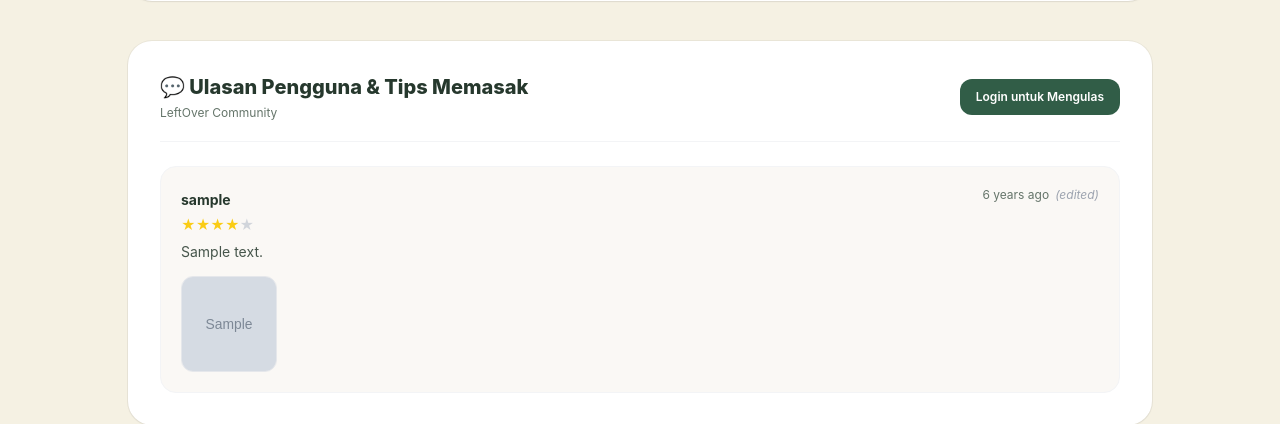
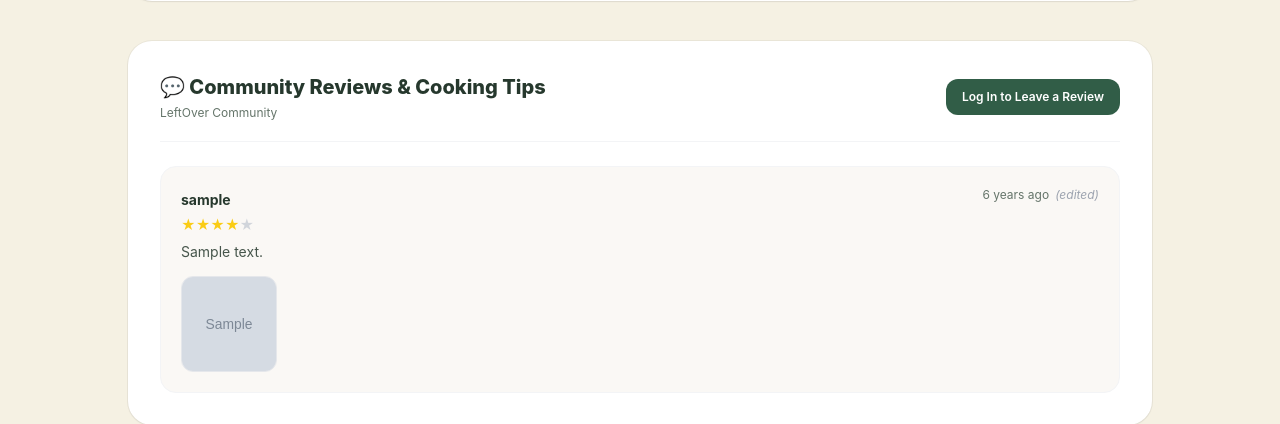
Before and after one commit to PBP-kel-3A/LeftOver, a Django app: page /recipes/1/ in a window 1280 px wide. Shown: the part 1112-1536 px from the top of the page. Run offline with Django 5.2, Linux system fonts and the light colour scheme; tables that the repository leaves empty hold one stand-in row (values such as "Sample post"); grey boxes marked "Sample" are stand-in pictures; some libraries are stand-ins or nearby versions.

Commit message:
chore: translate teks UI ke Bahasa Inggris

```diff
--- a/reviews/templates/reviews/_review_item.html
+++ b/reviews/templates/reviews/_review_item.html
@@ -50,7 +50,7 @@
                     data-review-id="{{ review.id }}"
                     onclick="openDeleteReviewModal(this)"
                     class="text-red-600 font-semibold hover:underline cursor-pointer">
-                Hapus
+                Delete
             </button>
         {% endif %}
     </div>
--- a/reviews/templates/reviews/review_section.html
+++ b/reviews/templates/reviews/review_section.html
@@ -4,18 +4,18 @@
     <!-- Header & Tombol Buka Modal -->
     <div class="flex flex-wrap items-center justify-between gap-4 border-b border-gray-100 pb-5 mb-6">
         <div>
-            <h2 class="text-xl font-extrabold text-[#26382D]">💬 Ulasan Pengguna & Tips Memasak</h2>
+            <h2 class="text-xl font-extrabold text-[#26382D]">💬 Community Reviews & Cooking Tips</h2>
             <p class="text-xs text-[#65756A] mt-1">LeftOver Community</p>
         </div>
 
         <div class="flex flex-wrap items-center gap-3">
             {% if user.is_authenticated %}
                 <button type="button" onclick="openAddReviewModal()" class="px-4 py-2.5 rounded-xl bg-[#7C1A0F] hover:bg-[#65140B] text-white font-semibold text-xs transition shadow-xs cursor-pointer">
-                    + Tulis Ulasan & Tips
+                    + Write a Review & Tips
                 </button>
             {% else %}
                 <a href="{% url 'main:login' %}" class="px-4 py-2.5 rounded-xl bg-[#315D47] text-white font-semibold text-xs transition">
-                    Login untuk Mengulas
+                    Log In to Leave a Review
                 </a>
             {% endif %}
         </div>
@@ -48,7 +48,7 @@
                     {% if review.images.all %}
                         <div class="mt-3 flex flex-wrap gap-2">
                             {% for img in review.images.all %}
-                                <img src="{{ img.image }}" alt="Foto ulasan" onclick="openImageLightbox('{{ img.image }}')" class="w-24 h-24 object-cover rounded-xl border border-gray-200 cursor-pointer hover:opacity-90 transition shadow-xs">
+                                <img src="{{ img.image }}" alt="Review Photo" onclick="openImageLightbox('{{ img.image }}')" class="w-24 h-24 object-cover rounded-xl border border-gray-200 cursor-pointer hover:opacity-90 transition shadow-xs">
                             {% endfor %}
                         </div>
                     {% endif %}
@@ -76,13 +76,13 @@
                                 data-review-id="{{ review.id }}"
                                 onclick="openDeleteReviewModal(this)"
                                 class="text-red-600 font-semibold hover:underline cursor-pointer">
-                            Hapus
+                            Delete
                         </button>
                     {% endif %}
                 </div>
             </div>
         {% empty %}
-            <p id="noReviewMsg" class="text-center text-sm text-[#65756A] py-8">Belum ada ulasan untuk resep ini. Jadilah yang pertama memberikan ulasan!</p>
+            <p id="noReviewMsg" class="text-center text-sm text-[#65756A] py-8">No reviews yet for this recipe. Be the first to leave a review!</p>
         {% endfor %}
     </div>
 </div>
@@ -90,8 +90,8 @@
 <!-- MODAL POPUP INPUT / EDIT ULASAN -->
 <div id="reviewModal" class="fixed inset-0 bg-black/50 backdrop-blur-xs hidden items-center justify-center z-50 px-4">
     <div class="bg-white rounded-3xl max-w-md w-full p-6 md:p-7 shadow-2xl border border-[#26382D]/10">
-        <h3 id="reviewModalTitle" class="text-lg font-extrabold text-[#26382D] mb-1">Bagikan Pengalaman Memasak</h3>
-        <p class="text-xs text-[#65756A] mb-5">Berikan penilaian bintang (wajib) serta tips atau foto masakan Anda.</p>
+        <h3 id="reviewModalTitle" class="text-lg font-extrabold text-[#26382D] mb-1">Share Your Cooking Experience</h3>
+        <p class="text-xs text-[#65756A] mb-5">Leave a star rating and share your cooking tips or photos.</p>
 
         <form id="reviewForm" method="POST" action="{% url 'reviews:add_review' recipe.id %}" enctype="multipart/form-data" onsubmit="return validateReviewForm()">
             {% csrf_token %}
@@ -99,7 +99,7 @@
 
             <!-- Bintang Interaktif -->
             <div class="mb-4">
-                <label class="block text-xs font-bold text-[#26382D] mb-1.5">Rating Bintang <span class="text-red-500">*</span></label>
+                <label class="block text-xs font-bold text-[#26382D] mb-1.5">Rating<span class="text-red-500">*</span></label>
                 <div class="flex items-center gap-3">
                     <div class="flex text-3xl cursor-pointer select-none space-x-1" id="starContainer" onmouseleave="resetStarHover()">
                         <span onclick="selectStar(1)" onmouseenter="hoverStar(1)" class="star-btn text-gray-300 transition hover:scale-110">★</span>
@@ -108,40 +108,40 @@
                         <span onclick="selectStar(4)" onmouseenter="hoverStar(4)" class="star-btn text-gray-300 transition hover:scale-110">★</span>
                         <span onclick="selectStar(5)" onmouseenter="hoverStar(5)" class="star-btn text-gray-300 transition hover:scale-110">★</span>
                     </div>
-                    <span id="ratingLabel" class="text-xs font-semibold text-[#65756A]">0 dari 5 Bintang</span>
+                    <span id="ratingLabel" class="text-xs font-semibold text-[#65756A]">0 out of 5 stars</span>
                 </div>
-                <p id="ratingErrorMsg" class="text-xs text-red-600 mt-1.5 hidden">⚠️ Pilih minimal 1 bintang terlebih dahulu!</p>
+                <p id="ratingErrorMsg" class="text-xs text-red-600 mt-1.5 hidden">⚠️ Please select at least 1 star!</p>
             </div>
 
             <!-- Komentar -->
             <div class="mb-4">
-                <label class="block text-xs font-bold text-[#26382D] mb-1.5">Ulasan & Tips (Opsional)</label>
-                <textarea name="comment" id="commentInput" rows="3" placeholder="Tulis tips memasak, rasa, atau bahan substitusi..." class="w-full rounded-2xl border border-gray-200 p-3.5 text-sm text-[#26382D] focus:outline-none focus:border-[#315D47]"></textarea>
+                <label class="block text-xs font-bold text-[#26382D] mb-1.5">Review & Tips (Optional)</label>
+                <textarea name="comment" id="commentInput" rows="3" placeholder="Share cooking tips, describe the taste, or suggest ingredient substitutions..." class="w-full rounded-2xl border border-gray-200 p-3.5 text-sm text-[#26382D] focus:outline-none focus:border-[#315D47]"></textarea>
             </div>
 
             <!-- Upload Foto (Tanpa Teks Nama File Bawaan Browser, Maksimal 3 Foto) -->
             <div class="mb-4">
-                <label class="block text-xs font-bold text-[#26382D] mb-1.5">Foto Hasil Masakan (Maksimal 3 Foto)</label>
+                <label class="block text-xs font-bold text-[#26382D] mb-1.5">Photos of Your Dish (Up to 3 Photos)</label>
 
                 <!-- Tombol Kustom pengganti file input standar agar bersih dari nama file -->
                 <div class="flex items-center gap-3">
                     <label id="pickPhotoLabel" for="imageInput" class="px-4 py-2 rounded-xl bg-[#315D47]/10 text-[#315D47] font-semibold text-xs hover:bg-[#315D47]/20 transition cursor-pointer select-none">
-                        Pilih Foto
+                        Choose Photos
                     </label>
-                    <span id="fileCountLabel" class="text-xs text-[#65756A]">Belum ada foto dipilih</span>
+                    <span id="fileCountLabel" class="text-xs text-[#65756A]">No photos selected</span>
                 </div>
 
                 <!-- Input asli disembunyikan total agar tidak memunculkan teks nama file bawaan -->
                 <input type="file" name="images" id="imageInput" accept="image/*" multiple class="hidden">
-                <p class="text-[11px] text-[#65756A] mt-1.5">Kamu bisa memilih hingga 3 foto sekaligus.</p>
+                <p class="text-[11px] text-[#65756A] mt-1.5">You can select up to 3 photos.</p>
             </div>
 
             <!-- Container Pratinjau Foto Langsung dengan Tombol Silang (X) -->
             <div id="imagePreviewContainer" class="mb-6 hidden flex gap-3 flex-wrap"></div>
 
             <div class="flex justify-end gap-2.5">
-                <button type="button" onclick="closeReviewModal()" class="px-5 py-2.5 rounded-xl border border-gray-200 text-xs font-semibold text-[#26382D] cursor-pointer">Batal</button>
-                <button type="submit" class="px-5 py-2.5 rounded-xl bg-[#7C1A0F] hover:bg-[#65140B] text-white text-xs font-semibold transition cursor-pointer">Kirim Ulasan</button>
+                <button type="button" onclick="closeReviewModal()" class="px-5 py-2.5 rounded-xl border border-gray-200 text-xs font-semibold text-[#26382D] cursor-pointer">Cancel</button>
+                <button type="submit" class="px-5 py-2.5 rounded-xl bg-[#7C1A0F] hover:bg-[#65140B] text-white text-xs font-semibold transition cursor-pointer">Submit Review</button>
             </div>
         </form>
     </div>
@@ -151,14 +151,14 @@
 <div id="deleteReviewModal" class="fixed inset-0 bg-black/50 backdrop-blur-xs hidden items-center justify-center z-50 px-4">
     <div class="bg-white rounded-3xl max-w-sm w-full p-6 text-center shadow-2xl border border-[#26382D]/10">
         <div class="w-12 h-12 rounded-2xl bg-red-50 text-[#7C1A0F] flex items-center justify-center mx-auto mb-3 text-2xl font-bold">⚠️</div>
-        <h3 class="text-lg font-extrabold text-[#26382D] mb-1">Hapus Ulasan</h3>
-        <p class="text-xs text-[#65756A] mb-6">Apakah kamu ingin menghapus ulasan dan penilaian ini?</p>
+        <h3 class="text-lg font-extrabold text-[#26382D] mb-1">Delete Review</h3>
+        <p class="text-xs text-[#65756A] mb-6">Are you sure you want to delete this review and rating?</p>
 
         <form id="deleteReviewForm" method="POST" action="">
             {% csrf_token %}
             <div class="flex justify-center gap-3">
-                <button type="button" onclick="closeDeleteReviewModal()" class="flex-1 py-2.5 rounded-full border border-gray-200 text-xs font-semibold text-[#26382D] cursor-pointer">Batal</button>
-                <button type="submit" class="flex-1 py-2.5 rounded-full bg-[#7C1A0F] hover:bg-[#65140B] text-white text-xs font-semibold transition cursor-pointer">Ya, Lanjutkan</button>
+                <button type="button" onclick="closeDeleteReviewModal()" class="flex-1 py-2.5 rounded-full border border-gray-200 text-xs font-semibold text-[#26382D] cursor-pointer">Cancel</button>
+                <button type="submit" class="flex-1 py-2.5 rounded-full bg-[#7C1A0F] hover:bg-[#65140B] text-white text-xs font-semibold transition cursor-pointer">Yes, Continue</button>
             </div>
         </form>
     </div>
@@ -168,7 +168,7 @@
 <div id="imageLightboxModal" class="fixed inset-0 bg-black/90 hidden items-center justify-center z-50 p-4" onclick="closeImageLightbox()">
     <div class="relative max-w-4xl max-h-screen w-full flex items-center justify-center">
         <button type="button" onclick="closeImageLightbox()" class="absolute top-4 right-4 text-white bg-black/60 hover:bg-black w-10 h-10 rounded-full flex items-center justify-center text-xl font-bold transition cursor-pointer z-10">✕</button>
-        <img id="lightboxImage" src="" alt="Zoomed Foto Ulasan" class="max-w-full max-h-[85vh] object-contain rounded-2xl shadow-2xl">
+        <img id="lightboxImage" src="" alt="Enlarged review photo" class="max-w-full max-h-[85vh] object-contain rounded-2xl shadow-2xl">
     </div>
 </div>
 
@@ -201,7 +201,7 @@
 
     function openAddReviewModal() {
         editingReviewId = null;
-        document.getElementById('reviewModalTitle').innerText = "Bagikan Pengalaman Memasak";
+        document.getElementById('reviewModalTitle').innerText = "Share Your Cooking Experience";
         document.getElementById('commentInput').value = "";
 
         dataTransferFiles = new DataTransfer();
@@ -260,10 +260,10 @@
 
         if (files.length > 0) {
             previewContainer.classList.remove("hidden");
-            fileCountLabel.innerText = `${files.length} foto dipilih`;
+            fileCountLabel.innerText = `${files.length} photo(s) selected`;
         } else {
             previewContainer.classList.add("hidden");
-            fileCountLabel.innerText = "Belum ada foto dipilih";
+            fileCountLabel.innerText = "No photos selected";
         }
 
         // Disable total tombol "Pilih Foto" menggunakan pointer-events-none jika sudah 3 foto
@@ -327,7 +327,7 @@
                 const newFiles = Array.from(event.target.files);
 
                 if (dataTransferFiles.files.length + newFiles.length > 3) {
-                    alert("Maksimal hanya bisa mengunggah 3 foto!");
+                    alert("You can upload a maximum of 3 photos!");
                     imageInput.value = "";
                     return;
                 }
@@ -372,7 +372,7 @@
                             document.getElementById('noReviewMsg')?.classList.add('hidden');
                         }
                     } else {
-                        alert(data.error || "Gagal menyimpan ulasan.");
+                        alert(data.error || "Failed to save the review.");
                     }
                 });
             });
@@ -392,7 +392,7 @@
                         closeDeleteReviewModal();
                         document.getElementById('review-' + deletingReviewId).remove();
                     } else {
-                        alert("Gagal menghapus ulasan.");
+                        alert("Failed to delete the review.");
                     }
                 });
             });
```
